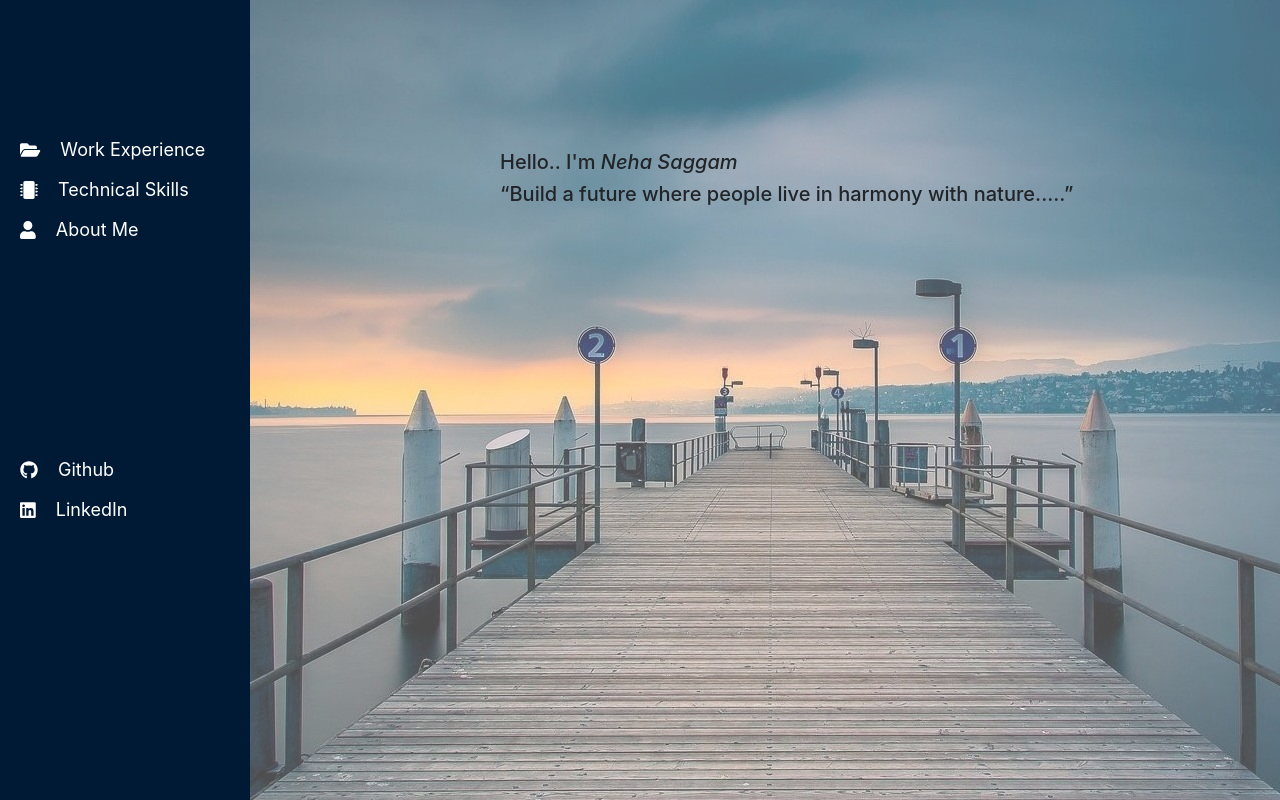
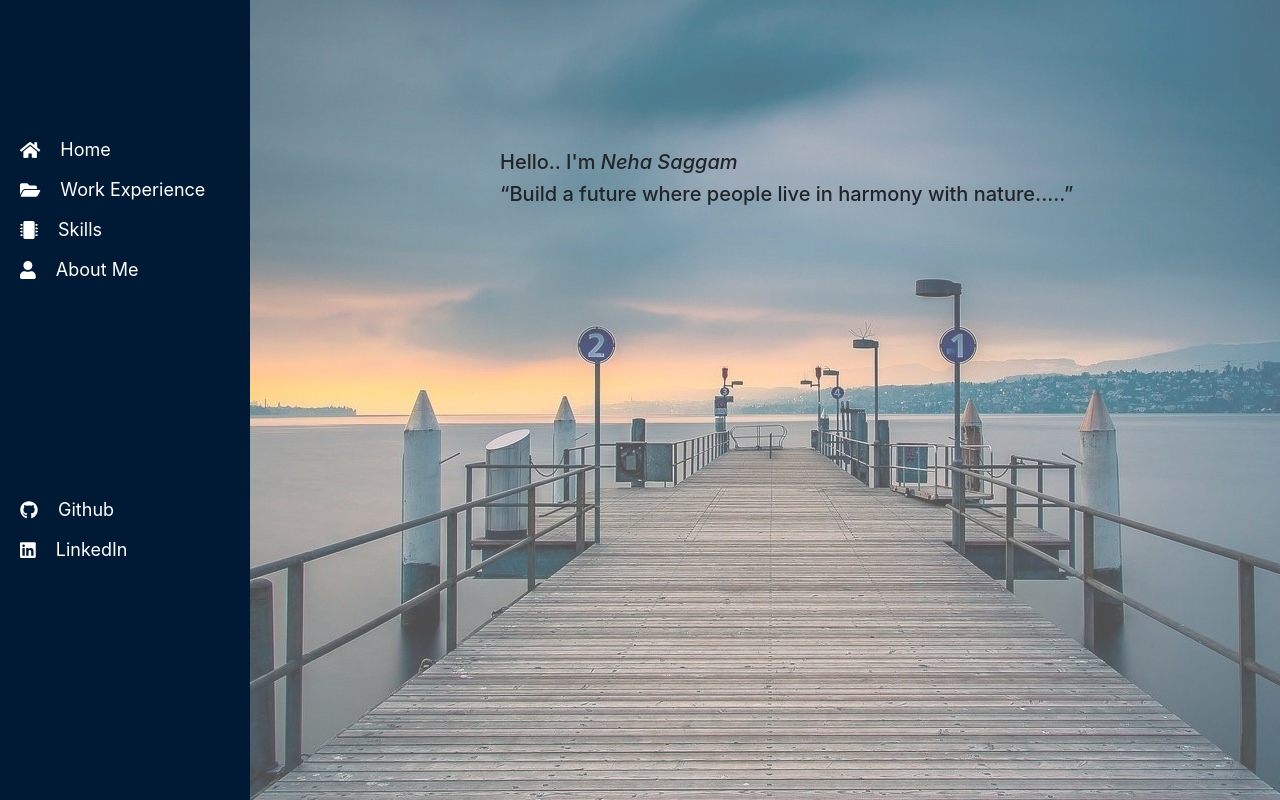
Before and after one commit to neha-saggam/neha-saggam.github.io, a plain HTML site: page index.html in a window 1280 px wide. Drawn offline with nearby package versions, Linux system fonts and the light colour scheme.

Commit message:
Add home link

```diff
--- a/index.html
+++ b/index.html
@@ -19,28 +19,36 @@
     <div class="">
 
         <div class="left" id="sideBar" style="display: inline-block;">
+
+            <div class="item" id="close" style="height:40px;cursor: pointer">
+                <a style="text-decoration: none; color: white"><i class="fas fa-home" style="margin-top:5%; margin-left: 20px; margin-right: 15px;" aria-hidden="true"></i>
+                <span>Home</span>
+                </a>
+            </div>
+
             <div class="openWorkExperienceCard item" style="height:40px;cursor: pointer;">
                 <i class="fa fa-folder-open" aria-hidden="true" style="margin-top:5%; margin-left: 20px; margin-right: 15px;"></i>
                 <span>Work Experience</span>
             </div>
             <div class="openSkillsCard item" style="height:40px;cursor: pointer;">
                 <i class="fa fa-microchip" style="margin-top:5%; margin-left: 20px; margin-right: 15px;" aria-hidden="true"></i>
-                <span>Technical Skills</span>
+                <span>Skills</span>
             </div>
             <div class="openAboutMeCard item" style="height:40px;cursor: pointer; ">
                 <i class="fa fa-user" style="margin-top:5%; margin-left: 20px; margin-right: 15px;" aria-hidden="true"></i>
                 <span>About Me</span>
             </div>
 
-            <div class="item" id="close" style="height:40px;cursor: pointer; margin-top: 200px; ">
-                <a href="https://github.com/neha-saggam" style="text-decoration: none; color: white" target="_blank"><i class="fab fa-github" style="margin-top:5%; margin-left: 20px; margin-right: 15px;" aria-hidden="true"></i>
-                    <span>Github</span>
+            <div class="item" id="" style="height:40px;cursor: pointer; margin-top: 200px; ">
+                <a style="text-decoration: none; color: white" href="https://github.com/neha-saggam" target="_blank"><i class="fab fa-github" style="margin-top:5%; margin-top:5%; margin-left: 20px; margin-right: 15px;" aria-hidden="true"></i>
+                <span>Github</span>
                 </a>
             </div>
 
-            <div class="item" id="close" style="height:40px;cursor: pointer">
+            <div class="item" id="" style="height:40px;cursor: pointer">
                 <a style="text-decoration: none; color: white" href="https://www.linkedin.com/in/nehasaggam/" target="_blank"><i class="fab fa-linkedin" style="margin-top:5%; margin-left: 20px; margin-right: 15px;" aria-hidden="true"></i>
-                <span>LinkedIn</span></a>
+                <span>LinkedIn</span>
+                </a>
             </div>
 
         </div>
@@ -179,11 +187,6 @@ which takes configurations for file accelerator
         $("#interestsCard").hide();
         $("#aboutMeCard").hide();
 
-        $("#sideBar ").on("click", function() {
-
-
-        });
-
         $(".openWorkExperienceCard ").on("click", function() {
             $("#workExperienceCard").show("slow");
             $("#skillsCard").hide();
```
